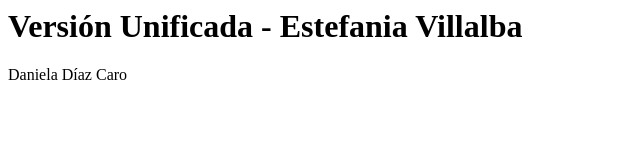
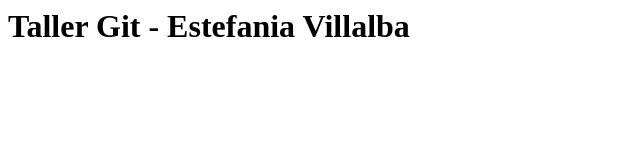
Before and after one commit to Niabonita/taller-git-estefania, a plain HTML site: page index.html in a window 1280 px wide. Shown: the whole page, without its empty margins (0-640 px from the left). Drawn offline with Linux system fonts and the light colour scheme.

Commit message:
fix: asegura index.html en la raiz para CI

```diff
--- a/index.html
+++ b/index.html
@@ -1,3 +1 @@
-<h1>Versión Unificada - Estefania Villalba</h1>
-
-<footer>Daniela Díaz Caro</footer>
+<h1>Taller Git - Estefania Villalba</h1>
```
